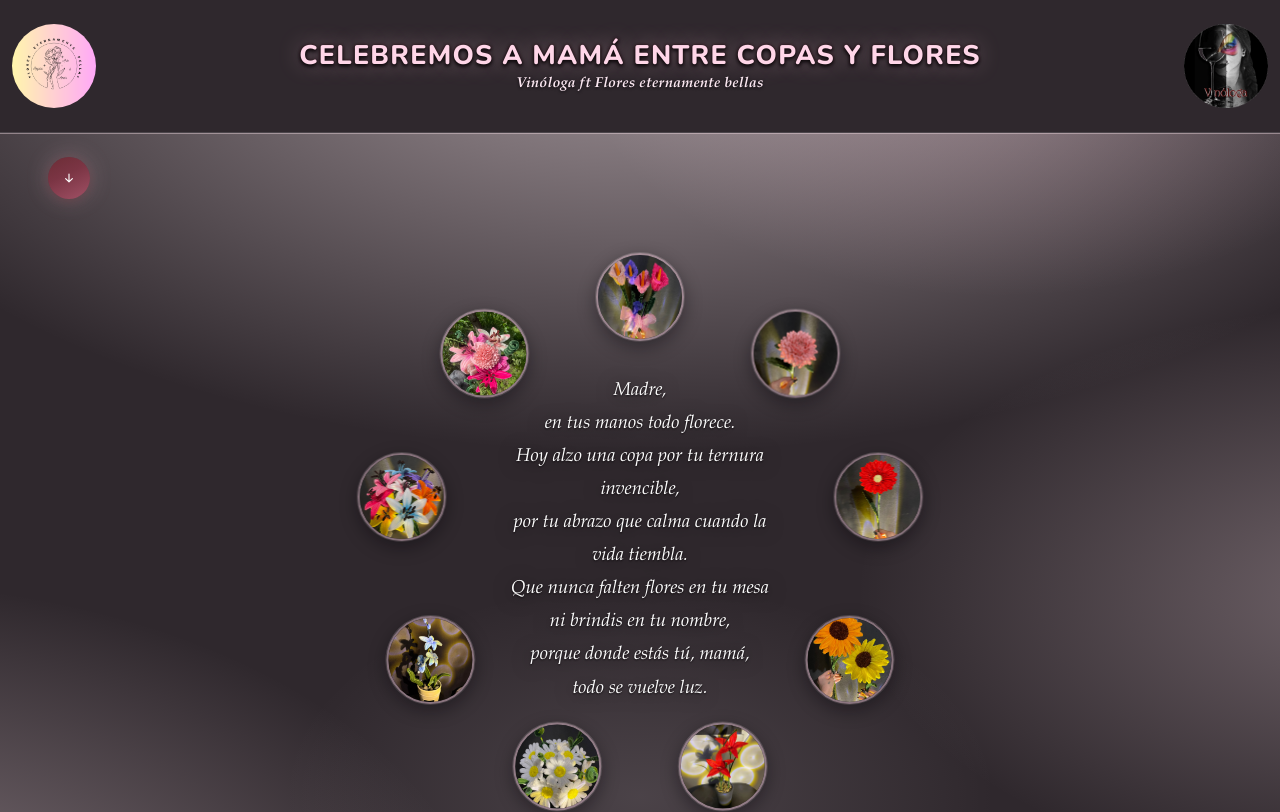
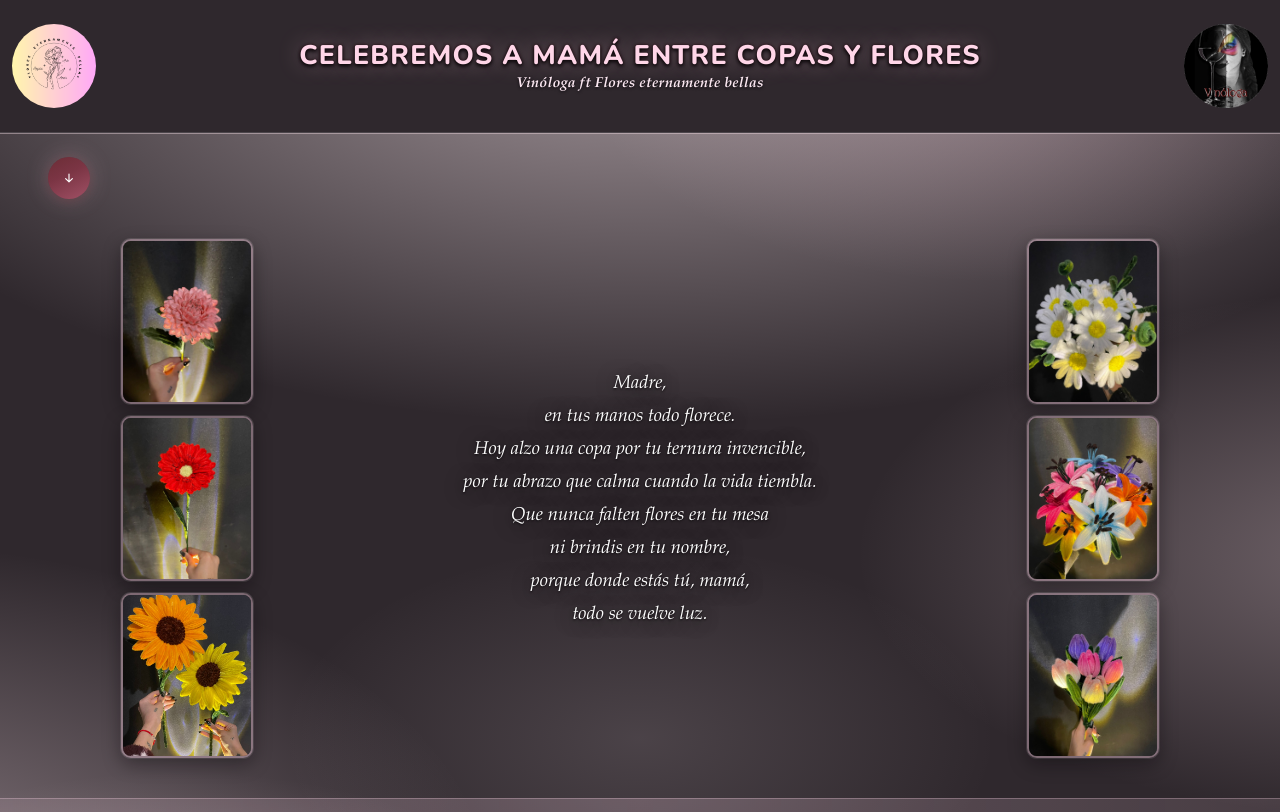
Before and after one commit to PaulaG73/catalogo_madre, a Vue app: page / in a window 1280 px wide. Shown: the top 812 px of the page. Built offline with nearby package versions, Linux system fonts and the light colour scheme.

Commit message:
cambiando layout flores

```diff
--- a/src/views/HomeView.vue
+++ b/src/views/HomeView.vue
@@ -14,13 +14,27 @@
         </svg>
       </a>
     </div>
-    <div class="container-fluid px-3 px-md-4 px-lg-5 sobre-mi sobre-mi--orbit-stage d-flex flex-column align-items-center justify-content-center">
-      <div
-        class="sobre-mi-orbit"
-        :style="{ '--n': sobreMiFlorCircle.length }"
+    <div class="container-fluid px-3 px-md-4 px-lg-5 sobre-mi sobre-mi--poema-flores py-3 py-md-4">
+      <div class="row sobre-mi-poema-row align-items-center justify-content-center gx-2 gx-md-3 gx-xl-4 gy-4">
+        <aside class="col-12 col-md-6 col-lg-3 order-2 order-lg-1 sobre-mi-flores-col sobre-mi-flores-col--izq">
+          <div class="sobre-mi-flores-stack">
+            <figure
+              v-for="flor in sobreMiFloresIzq"
+              :key="flor.src"
+              class="sobre-mi-flor-figure mb-0"
             >
-        <div class="sobre-mi-orbit-core">
-          <div class="sobre-mi-texto">
+              <img
+                class="sobre-mi-flor-img"
+                :src="flor.src"
+                :alt="flor.alt"
+                loading="lazy"
+                decoding="async"
+              >
+            </figure>
+          </div>
+        </aside>
+        <div class="col-12 col-lg-6 order-1 order-lg-2 sobre-mi-poema-col">
+          <div class="sobre-mi-texto sobre-mi-texto--poema-centro mx-auto">
             <p class="mb-0">
               Madre,<br>
               en tus manos todo florece.<br>
@@ -33,28 +47,23 @@
             </p>
           </div>
         </div>
+        <aside class="col-12 col-md-6 col-lg-3 order-3 sobre-mi-flores-col sobre-mi-flores-col--der">
+          <div class="sobre-mi-flores-stack">
             <figure
-          v-for="(flor, i) in sobreMiFlorCircle"
+              v-for="flor in sobreMiFloresDer"
               :key="flor.src"
-          class="sobre-mi-orbit-node mb-0"
-          :class="{ 'sobre-mi-orbit-node--active': orbitFlorActive === i }"
-          :style="{ '--i': i }"
-          role="button"
-          tabindex="0"
-          :aria-pressed="orbitFlorActive === i ? 'true' : 'false'"
-          :aria-label="`${flor.alt}. Pulsa para mantener la foto ampliada.`"
-          @click="toggleOrbitFlor(i)"
-          @keydown.enter.prevent="toggleOrbitFlor(i)"
-          @keydown.space.prevent="toggleOrbitFlor(i)"
+              class="sobre-mi-flor-figure mb-0"
             >
               <img
-            class="sobre-mi-orbit-img"
+                class="sobre-mi-flor-img"
                 :src="flor.src"
                 :alt="flor.alt"
                 loading="lazy"
                 decoding="async"
               >
             </figure>
+          </div>
+        </aside>
       </div>
     </div>
     <div class="sobre-mi-cierre">
@@ -189,28 +198,18 @@ const proyectosLoop = computed(() => [...catalogoPacks, ...catalogoPacks])
 const whatsappCatalogoUrl = computed(() => getWhatsAppCatalogoUrl())
 const whatsappCatalogoReady = computed(() => isWhatsAppCatalogoConfigured())
 
-/**
- * Variante «órbita»: mismas miniaturas redondas alrededor del poema (orden desde arriba, sentido horario).
- * Nota: en disco está `calas.JPG` (no «cals») y `orquídea.JPG`.
- */
-const sobreMiFlorCircle = [
-  { src: '/img/calas.JPG', alt: 'Calas' },
+/** Flores laterales en «Sobre mí»: izquierda y derecha del poema */
+const sobreMiFloresIzq = [
   { src: '/img/dalia.jpg', alt: 'Dalia' },
   { src: '/img/gerbera.JPG', alt: 'Gerbera' },
   { src: '/img/girasoles.JPG', alt: 'Girasoles' },
-  { src: '/img/lirio_de_agua.JPG', alt: 'Lirio de agua' },
-  { src: '/img/margaritas.JPG', alt: 'Margaritas' },
-  { src: '/img/orquídea.JPG', alt: 'Orquídea' },
-  { src: '/img/ramo_lilium.JPG', alt: 'Ramo de lilium' },
-  { src: '/img/ramo_mixto.JPG', alt: 'Ramo mixto' },
 ]
 
-/** Índice de flor con zoom fijo por clic (null = ninguna). Hover amplía siempre por CSS. */
-const orbitFlorActive = ref(null)
-
-function toggleOrbitFlor(i) {
-  orbitFlorActive.value = orbitFlorActive.value === i ? null : i
-}
+const sobreMiFloresDer = [
+  { src: '/img/margaritas.JPG', alt: 'Margaritas' },
+  { src: '/img/ramo_lilium.JPG', alt: 'Ramo de lilium' },
+  { src: '/img/tulipanes.JPG', alt: 'Tulipanes' },
+]
 
 const carouselRef = ref(null)
 const carouselPaused = ref(false)
@@ -633,175 +632,82 @@ onUnmounted(() => {
     0 2px 18px rgba(8, 5, 8, 0.65);
 }
 
-/* Órbita circular: miniaturas iguales y redondas alrededor del poema */
-#sobre-mi .sobre-mi--orbit-stage {
-  padding-block: clamp(0.75rem, 3vw, 1.5rem);
+/* Poema central + columnas de fotos (izq / der) */
+#sobre-mi .sobre-mi--poema-flores {
+  padding-block: clamp(0.75rem, 3vw, 1.75rem);
 }
 
-#sobre-mi .sobre-mi-orbit {
-  position: relative;
-  width: min(100%, 560px);
-  aspect-ratio: 1;
-  margin-inline: auto;
-  flex-shrink: 0;
-  overflow: visible;
-  /* Referencia para unidades cqi/cqb (radio basado en el ancho real del órbita) */
-  container-type: inline-size;
-  container-name: orbit-sobre-mi;
-  --sobre-orbit-thumb: clamp(52px, 12.5vw, 82px);
-  /*
-   * Radio máximo seguro: centro de la miniatura a mitad del lado del cuadrado,
-   * menos radio de la foto y un margen (evita solapamiento con el poema en móvil).
-   */
-  --sobre-orbit-r: min(37vw, 214px);
-  --sobre-orbit-zoom: 1.52;
+#sobre-mi .sobre-mi-texto--poema-centro {
+  text-align: center;
+  max-width: min(100%, 34rem);
 }
 
-@supports (width: 1cqi) {
-  #sobre-mi .sobre-mi-orbit {
-    --sobre-orbit-r: calc(
-      50cqi - var(--sobre-orbit-thumb) / 2 - clamp(8px, 2.5cqi, 14px)
-    );
+@media (max-width: 991.98px) {
+  #sobre-mi .sobre-mi-texto--poema-centro {
+    font-size: clamp(0.92rem, 3vw, 1.08rem);
+    line-height: 1.68;
   }
 }
 
-@media (min-width: 576px) {
-  #sobre-mi .sobre-mi-orbit {
-    --sobre-orbit-thumb: clamp(58px, 11.5vw, 88px);
+#sobre-mi .sobre-mi-flores-stack {
+  display: flex;
+  flex-direction: column;
+  align-items: center;
+  gap: clamp(0.4rem, 1.35vw, 0.75rem);
+}
+
+#sobre-mi .sobre-mi-flor-figure {
+  width: 100%;
+  max-width: min(100%, clamp(84px, 18vw, 128px));
+}
+
+@media (min-width: 768px) and (max-width: 991.98px) {
+  #sobre-mi .sobre-mi-flor-figure {
+    max-width: min(100%, clamp(88px, 14vw, 118px));
   }
 }
 
 @media (min-width: 992px) {
-  #sobre-mi .sobre-mi-orbit {
-    width: min(100%, 600px);
-    --sobre-orbit-thumb: 88px;
+  #sobre-mi .sobre-mi-flores-col .sobre-mi-flor-figure {
+    max-width: min(100%, clamp(96px, 11vw, 132px));
   }
 }
 
-/* Móvil / portrait estrecho: poema más compacto, flores más pequeñas, menos zoom, texto siempre encima */
-@media (max-width: 767.98px) {
-  #sobre-mi .sobre-mi-orbit {
-    --sobre-orbit-thumb: clamp(34px, 8.5vw, 44px);
-    --sobre-orbit-zoom: 1.35;
+#sobre-mi .sobre-mi-flor-img {
+  display: block;
+  width: 100%;
+  aspect-ratio: 4 / 5;
+  object-fit: cover;
+  border-radius: 0.62rem;
+  border: 2px solid rgba(255, 214, 232, 0.38);
+  box-shadow:
+    0 6px 18px rgba(8, 5, 9, 0.38),
+    0 0 0 1px rgba(255, 236, 245, 0.14);
+  transition:
+    transform 0.22s ease,
+    box-shadow 0.22s ease,
+    border-color 0.22s ease;
 }
 
-  #sobre-mi .sobre-mi-orbit-core {
-    z-index: 8;
-  }
-
-  #sobre-mi .sobre-mi-orbit-core .sobre-mi-texto {
-    max-width: min(52%, 11rem);
-    font-size: clamp(0.78rem, 3.35vw, 0.92rem);
-    line-height: 1.52;
-    padding-inline: 0.2rem;
+@media (hover: hover) and (pointer: fine) {
+  #sobre-mi .sobre-mi-flor-img:hover {
+    transform: scale(1.035);
+    border-color: rgba(255, 236, 245, 0.58);
+    box-shadow:
+      0 12px 26px rgba(8, 5, 9, 0.44),
+      0 0 0 2px rgba(var(--vin-rosa-sorbete-rgb), 0.28);
   }
 }
 
-@media (max-width: 399.98px) {
-  #sobre-mi .sobre-mi-orbit {
-    --sobre-orbit-thumb: clamp(30px, 7.8vw, 40px);
-    --sobre-orbit-zoom: 1.28;
-  }
-
-  #sobre-mi .sobre-mi-orbit-core .sobre-mi-texto {
-    max-width: min(48%, 10rem);
-    font-size: clamp(0.74rem, 3.2vw, 0.86rem);
-    line-height: 1.48;
-  }
-}
-
-#sobre-mi .sobre-mi-orbit-core {
-  position: absolute;
-  inset: 0;
-  display: flex;
-  align-items: center;
-  justify-content: center;
-  z-index: 2;
-  pointer-events: none;
-}
-
-#sobre-mi .sobre-mi-orbit-core .sobre-mi-texto {
-  pointer-events: auto;
-  max-width: min(74%, 17rem);
-  text-align: center;
-  position: relative;
-  z-index: 3;
-}
-
-#sobre-mi .sobre-mi-orbit-node {
-  position: absolute;
-  left: 50%;
-  top: 50%;
-  z-index: 1;
-  width: var(--sobre-orbit-thumb);
-  height: var(--sobre-orbit-thumb);
-  margin: 0;
-  transform-origin: center center;
-  /* Centrar en el eje del poema y situar en la circunferencia (no usar margin negativo + margin: 0 a la vez) */
-  transform: translate(-50%, -50%) rotate(calc(var(--i) * 360deg / var(--n)))
-    translateY(calc(-1 * var(--sobre-orbit-r))) rotate(calc(-360deg * var(--i) / var(--n)));
-  padding: 0;
-  border: none;
-  background: transparent;
-  cursor: pointer;
-  outline-offset: 4px;
-  border-radius: 50%;
-}
-
-#sobre-mi .sobre-mi-orbit-node:focus-visible {
-  outline: 2px solid rgba(var(--vin-rosa-sorbete-rgb), 0.75);
-}
-
-#sobre-mi .sobre-mi-orbit-node:hover,
-#sobre-mi .sobre-mi-orbit-node:focus-visible,
-#sobre-mi .sobre-mi-orbit-node--active {
-  z-index: 4;
-}
-
-@media (min-width: 768px) {
-  #sobre-mi .sobre-mi-orbit-node:hover,
-  #sobre-mi .sobre-mi-orbit-node:focus-visible,
-  #sobre-mi .sobre-mi-orbit-node--active {
-    z-index: 12;
-  }
-}
-
-#sobre-mi .sobre-mi-orbit-img {
-  display: block;
-  width: 100%;
-  height: 100%;
-  position: relative;
-  object-fit: cover;
-  border-radius: 50%;
-  border: 2px solid rgba(255, 214, 232, 0.42);
-  box-shadow:
-    0 6px 18px rgba(8, 5, 9, 0.42),
-    0 0 0 1px rgba(255, 236, 245, 0.18);
-  transition:
-    transform 0.24s ease,
-    box-shadow 0.24s ease,
-    border-color 0.24s ease;
-}
-
-#sobre-mi .sobre-mi-orbit-node:hover .sobre-mi-orbit-img,
-#sobre-mi .sobre-mi-orbit-node:focus-visible .sobre-mi-orbit-img,
-#sobre-mi .sobre-mi-orbit-node--active .sobre-mi-orbit-img {
-  transform: scale(var(--sobre-orbit-zoom));
-  border-color: rgba(255, 236, 245, 0.65);
-  box-shadow:
-    0 12px 28px rgba(8, 5, 9, 0.48),
-    0 0 0 2px rgba(var(--vin-rosa-sorbete-rgb), 0.35);
-}
-
 @media (prefers-reduced-motion: reduce) {
-  #sobre-mi .sobre-mi-orbit-img {
+  #sobre-mi .sobre-mi-flor-img {
     transition: border-color 0.15s ease, box-shadow 0.15s ease;
   }
 
-  #sobre-mi .sobre-mi-orbit-node:hover .sobre-mi-orbit-img,
-  #sobre-mi .sobre-mi-orbit-node:focus-visible .sobre-mi-orbit-img,
-  #sobre-mi .sobre-mi-orbit-node--active .sobre-mi-orbit-img {
-    transition: none;
+  @media (hover: hover) and (pointer: fine) {
+    #sobre-mi .sobre-mi-flor-img:hover {
+      transform: none;
+    }
   }
 }
 
```
Lines whose indentation alone changed are shown as unchanged.
